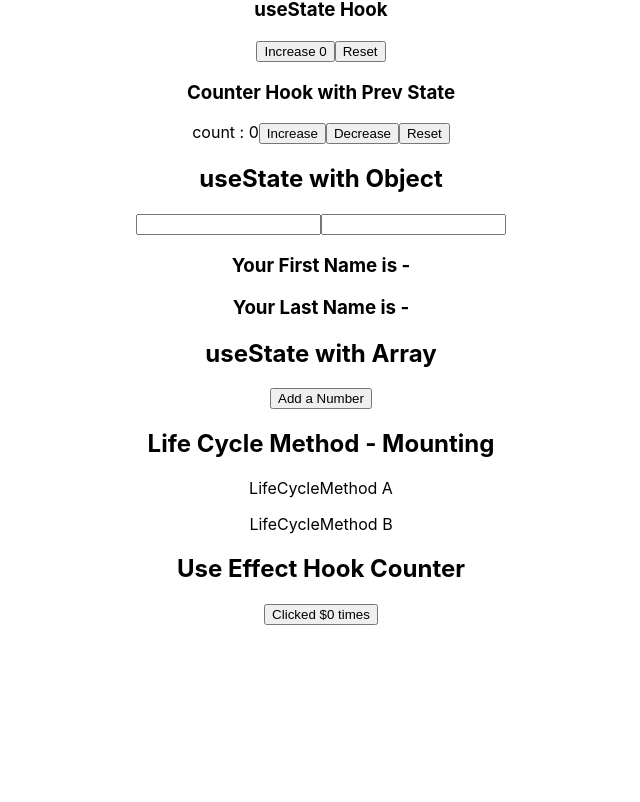
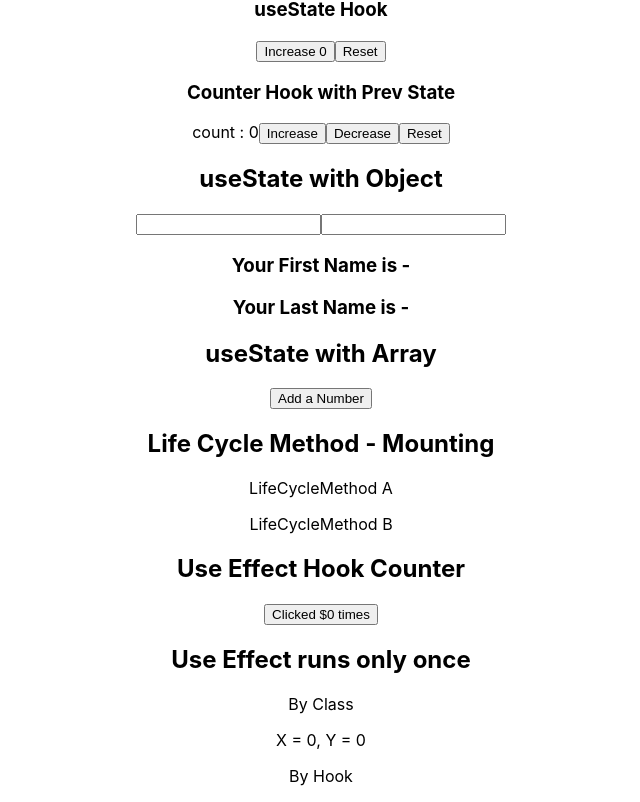
Before and after one commit to Abfahim21/React-Revision-2077, a React (Create React App) app: page / in a window 1280 px wide. Shown: the part 806-1608 px from the top of the page, without its empty margins (319-959 px from the left). Before the commit the page ends 1431 px from the top, so only its background shows below. Built offline with nearby package versions, Linux system fonts and the light colour scheme.

Commit message:
useEffect runs only once

```diff
--- a/src/App.js
+++ b/src/App.js
@@ -14,6 +14,7 @@ import PropsFunctional from './components/PropsFunctional';
 import State from './components/State';
 import LifeCycleMethodA from './components/LifeCycleMethodA';
 import CounterUseEffectHook from './components/CounterUseEffectHook';
+import ClassMouse from './components/ClassMouse';
 
 function App() {
   return (
@@ -46,6 +47,11 @@ function App() {
 
       <h2>Use Effect Hook Counter</h2>
       <CounterUseEffectHook/>
+
+      <h2>Use Effect runs only once</h2>
+      <p>By Class </p>
+      <ClassMouse/>
+      <p>By Hook</p>
     </div>
   );
 }
--- /dev/null
+++ b/src/components/ClassMouse.js
@@ -0,0 +1,32 @@
+import React, { Component } from 'react'
+
+export class ClassMouse extends Component {
+    constructor(props) {
+      super(props)
+
+      this.state = {
+         x : 0,
+         y : 0
+      }
+    }
+    logMousePosition = e =>{
+        this.setState(
+            {
+                x: e.clientX,
+                y:e.clientY
+            }
+        )
+    }
+    componentDidMount(){
+        window.addEventListener('mousemove', this.logMousePosition)
+    }
+  render() {
+    return (
+      <div>
+        X = {this.state.x}, Y = {this.state.y}
+      </div>
+    )
+  }
+}
+
+export default ClassMouse
```
